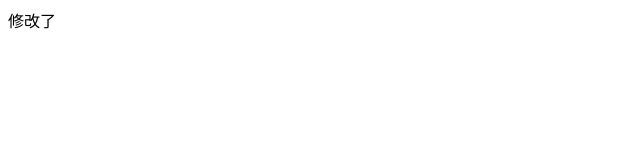
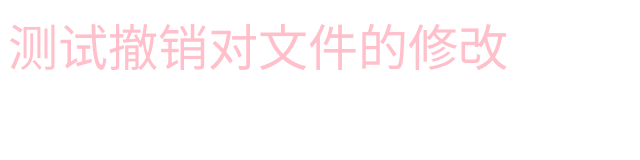
Before and after one commit to kacicicici/project_test-01, a plain HTML site: page index.html in a window 1280 px wide. Shown: the whole page, without its empty margins (0-640 px from the left). Drawn offline with Linux system fonts and the light colour scheme.

Commit message:
第二次修改

```diff
--- a/index.html
+++ b/index.html
@@ -6,10 +6,17 @@
     <meta http-equiv="X-UA-Compatible" content="IE=edge">
     <meta name="viewport" content="width=device-width, initial-scale=1.0">
     <title>Document</title>
+    <style>
+        div {
+            font-size: 50px;
+            color: pink;
+            font-weight: 200;
+        }
+    </style>
 </head>
 
 <body>
-    修改了
+    <div>测试撤销对文件的修改</div>
 </body>
 
 </html>
```
